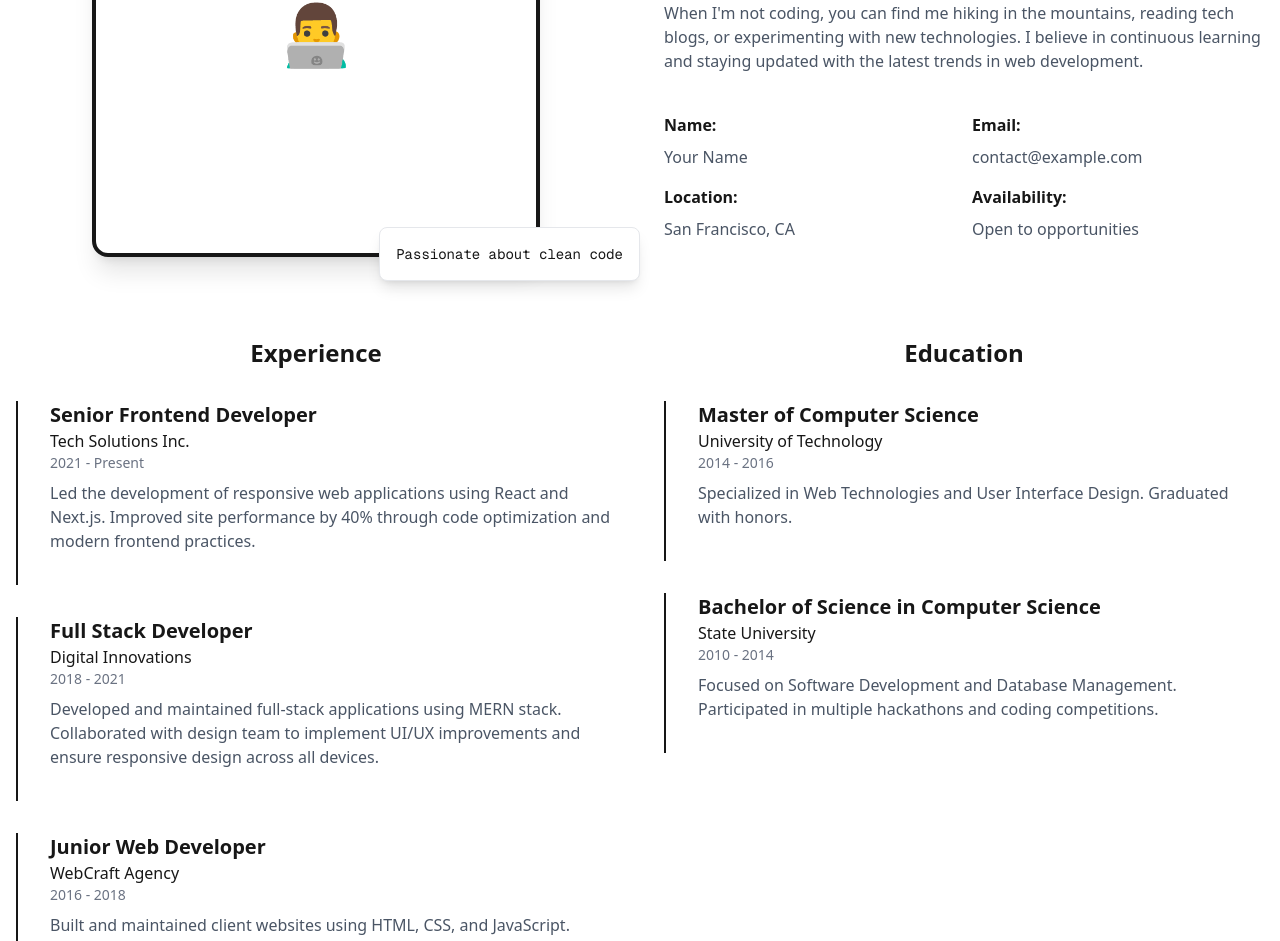
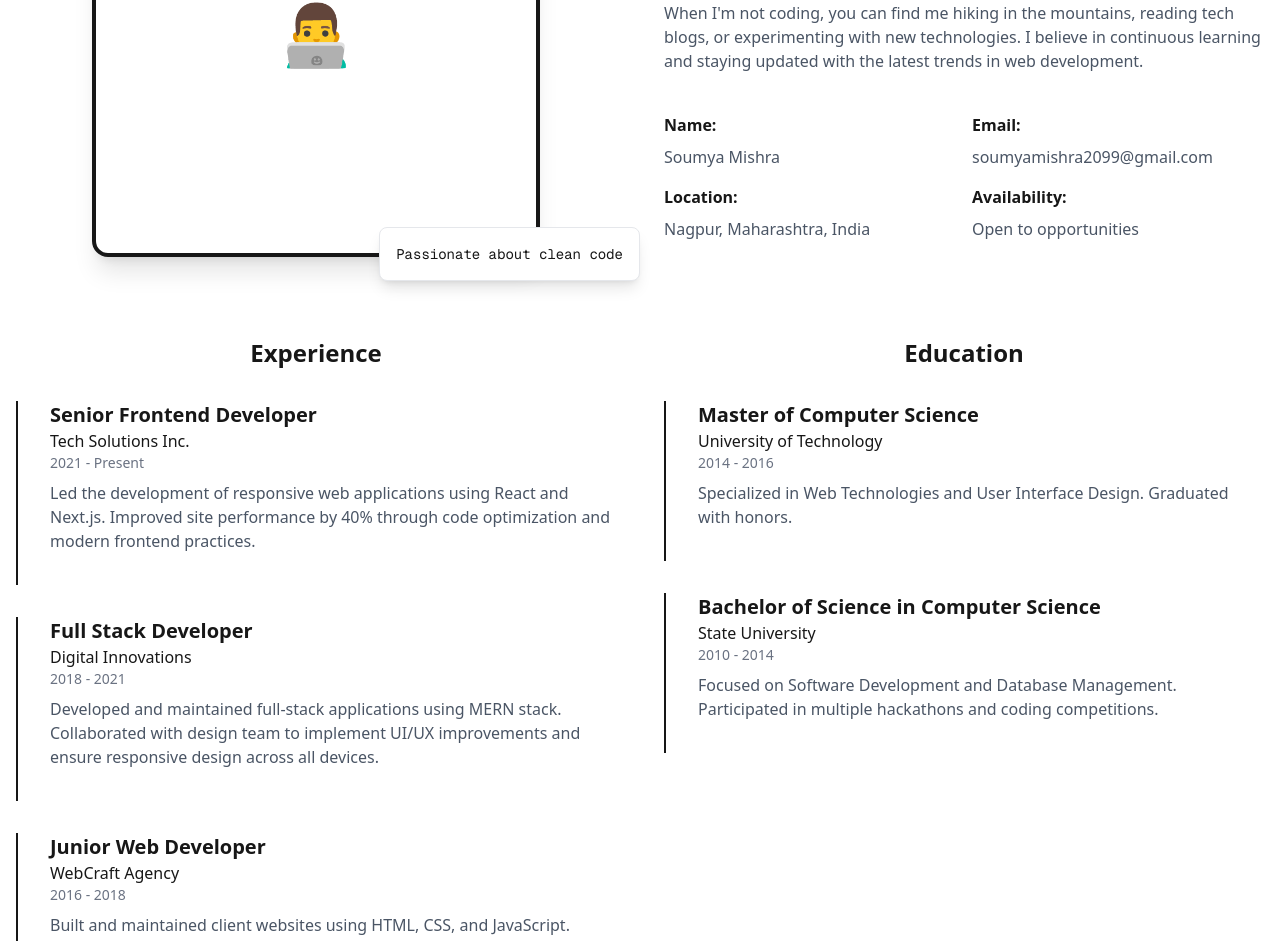
Before and after one commit to Whiiteee/Portfolio-App, a Next.js app: page / in a window 1280 px wide. Shown: the part 1152-2093 px from the top of the page. Built offline with nearby package versions, Linux system fonts and the light colour scheme.

Commit message:
Update About component with personal information

```diff
--- a/components/About.js
+++ b/components/About.js
@@ -86,15 +86,15 @@
             <div className="grid grid-cols-2 gap-4 pt-4">
               <div>
                 <h4 className="font-bold mb-2">Name:</h4>
-                <p className="text-gray-600 dark:text-gray-400">Your Name</p>
+                <p className="text-gray-600 dark:text-gray-400">Soumya Mishra</p>
               </div>
               <div>
                 <h4 className="font-bold mb-2">Email:</h4>
-                <p className="text-gray-600 dark:text-gray-400">contact@example.com</p>
+                <p className="text-gray-600 dark:text-gray-400">soumyamishra2099@gmail.com</p>
               </div>
               <div>
                 <h4 className="font-bold mb-2">Location:</h4>
-                <p className="text-gray-600 dark:text-gray-400">San Francisco, CA</p>
+                <p className="text-gray-600 dark:text-gray-400">Nagpur, Maharashtra, India</p>
               </div>
               <div>
                 <h4 className="font-bold mb-2">Availability:</h4>
```
